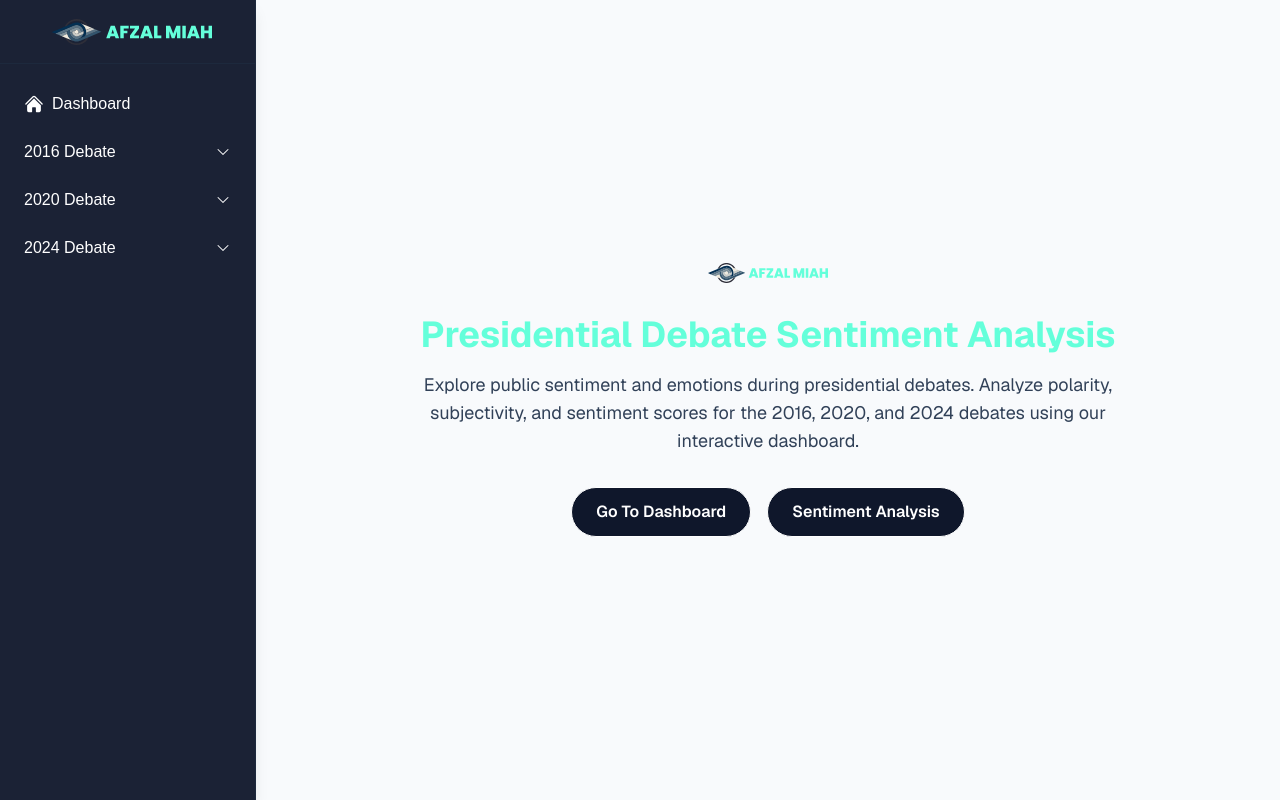
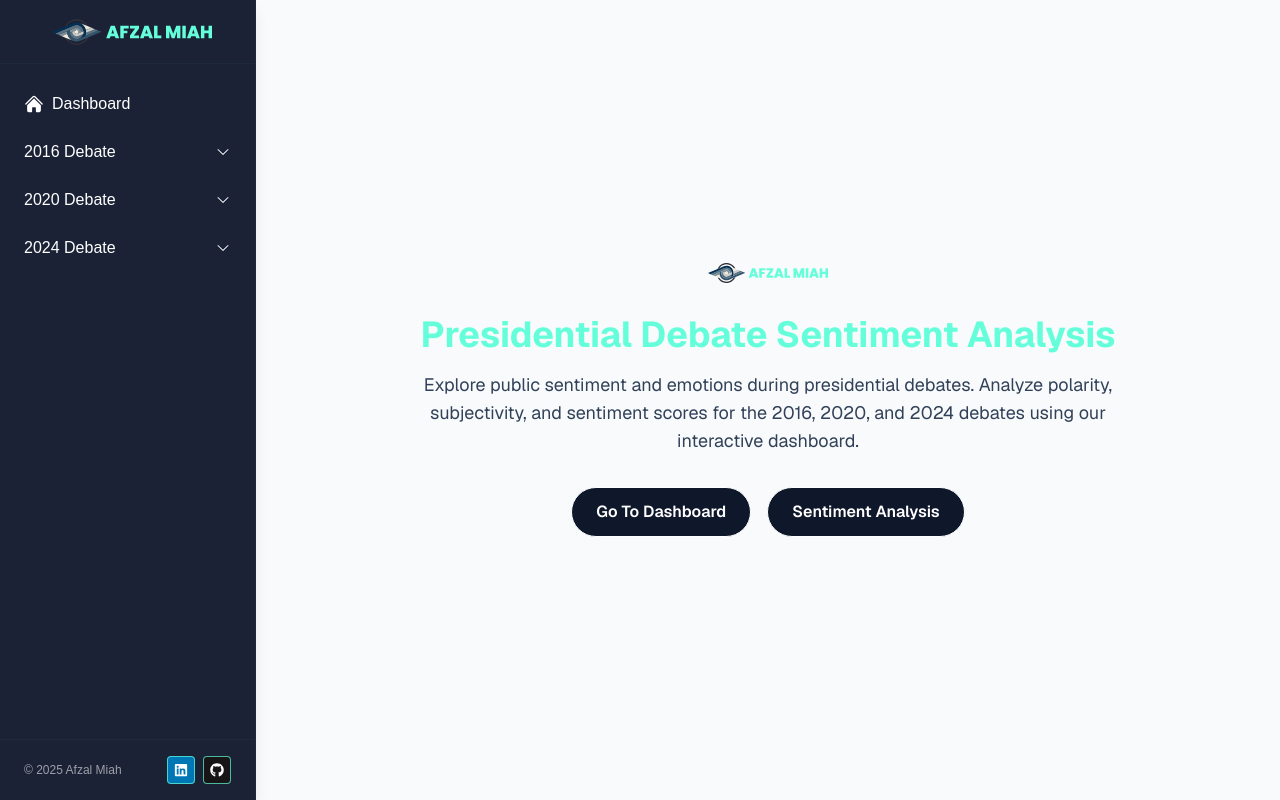
Before and after one commit to affyzal/sentiment-app, a Next.js app: page / in a window 1280 px wide. Built offline with nearby package versions, Linux system fonts and the light colour scheme.

Commit message:
footers added

```diff
--- a/package.json
+++ b/package.json
@@ -14,6 +14,7 @@
     "next": "16.0.1",
     "react": "19.2.0",
     "react-dom": "19.2.0",
+    "react-icons": "^5.5.0",
     "recharts": "^3.4.1"
   },
   "devDependencies": {
--- a/src/components/Sidebar.tsx
+++ b/src/components/Sidebar.tsx
@@ -6,6 +6,7 @@ import Image from "next/image";
 import Link from "next/link";
 import { usePathname } from "next/navigation";
 import { motion } from "framer-motion";
+import SidebarFooter from "./SidebarFooter";
 
 interface SubMenuProps {
   title: string;
@@ -115,6 +116,7 @@ export const Sidebar = () => {
           />
         ))}
       </nav>
+      <SidebarFooter />
     </aside>
   );
 };
--- a/src/components/SidebarFooter.tsx
+++ b/src/components/SidebarFooter.tsx
@@ -1,34 +1,48 @@
 "use client";
-
+import { motion } from "framer-motion";
 import Link from "next/link";
+import { FaLinkedin, FaGithub } from "react-icons/fa";
 
 const SidebarFooter = () => {
   return (
-    <div className="mt-auto px-6 py-4 border-t border-slate-800 text-zinc-400 text-sm flex flex-col gap-2">
-      <p className="text-xs">
-        &copy; {new Date().getFullYear()} Afzal Miah
-      </p>
-      <div className="flex flex-col gap-1">
-        <Link
-          href="https://github.com/affyzal"
+    <div className="mt-auto px-6 py-4 border-t border-slate-800 text-zinc-400 text-sm flex items-center justify-between">
+      <Link href="https://afzalmiah.dev" target="_blank" rel="noopener noreferrer" className="hover:text-[#64ffda] transition-colors">
+        <p className="text-xs">&copy; {new Date().getFullYear()} Afzal Miah</p>
+      </Link>
+      <div className="flex gap-2">
+        {/* LinkedIn Button */}
+        <motion.a
+          href="https://www.linkedin.com/in/afzal-miah/"
           target="_blank"
-          className="hover:text-[#64ffda] transition-colors text-xs"
+          rel="noopener noreferrer"
+          whileHover={{
+            scale: 1.1,
+            boxShadow: '0 0 12px 2px rgba(100,255,218,0.25)',
+          }}
+          whileTap={{ scale: 0.95 }}
+          transition={{ type: 'spring', stiffness: 260, damping: 16 }}
+          className="w-7 h-7 flex items-center justify-center rounded border border-[#64ffda]/70 bg-[#0077B5] hover:bg-[#64ffda] text-white transition"
+          aria-label="LinkedIn"
         >
-          GitHub
-        </Link>
-        <Link
-          href="https://www.linkedin.com/in/afzalmiah/"
+          <FaLinkedin size={14} />
+        </motion.a>
+
+        {/* GitHub Button */}
+        <motion.a
+          href="https://github.com/affyzal/sentiment-app"
           target="_blank"
-          className="hover:text-[#64ffda] transition-colors text-xs"
+          rel="noopener noreferrer"
+          whileHover={{
+            scale: 1.1,
+            boxShadow: '0 0 12px 2px rgba(100,255,218,0.25)',
+          }}
+          whileTap={{ scale: 0.95 }}
+          transition={{ type: 'spring', stiffness: 260, damping: 16 }}
+          className="w-7 h-7 flex items-center justify-center rounded border border-[#64ffda]/70 bg-[#171515] hover:bg-[#64ffda] text-white hover:text-[#0a192f] transition"
+          aria-label="GitHub"
         >
-          LinkedIn
-        </Link>
-        <a
-          href="mailto:affyzal@gmail.com"
-          className="hover:text-[#64ffda] transition-colors text-xs"
-        >
-          Contact
-        </a>
+          <FaGithub size={14} />
+        </motion.a>
       </div>
     </div>
   );
```
Also changed, not shown: 1 other file (tests, documents, lock files or other folders).
